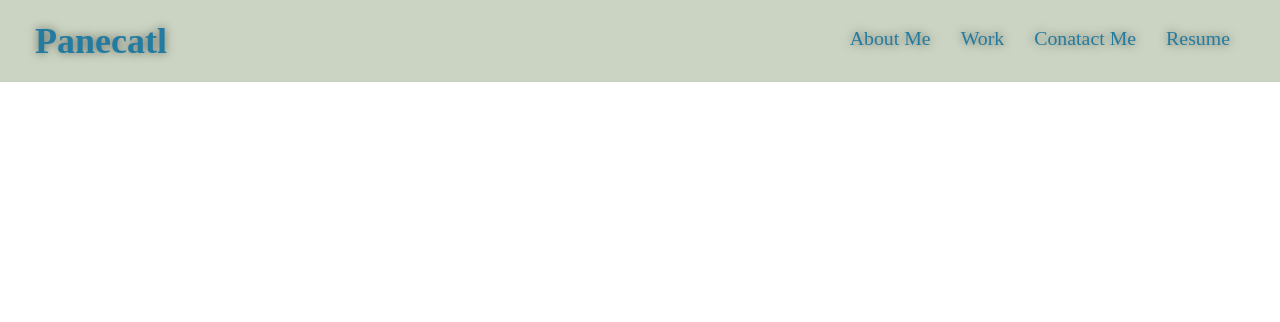
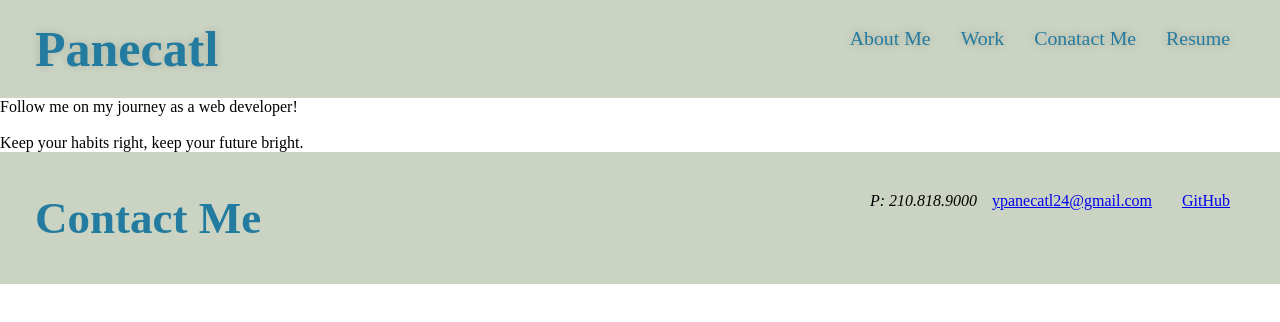
Before and after one commit to panecatl/Personal-Portfolio-, a plain HTML site: page index.html in a window 1280 px wide. Drawn offline with Linux system fonts and the light colour scheme.

Commit message:
added footer

```diff
--- a/assets/style.css
+++ b/assets/style.css
@@ -18,10 +18,10 @@ header {
 
 header h1 {
     font-weight: bold;
-    font-size: 36px;
+    font-size: 50px;
     color: var(--secondary-color);
     margin: 0;
-    text-shadow: 0 0 10px rgba(0, 0, 0, 0.5);
+    text-shadow: 0 0 10px rgba(0, 0, 0, 0.15);
 }
 
 header a {
@@ -45,5 +45,34 @@ header nav ul li a {
     padding: 10px 15px;
     font-weight: lighter;
     font-size: 1.55vw;
-    text-shadow: 0 0 10px rgba(0, 0, 0, 0.5);
+    text-shadow: 0 0 10px rgba(0, 0, 0, 0.25);
 }
+
+footer {
+    background: var(--primary-color);
+    width: 100%;
+    padding: 40px 35px;
+    display: flex;
+    justify-content: space-between;
+    flex-wrap: wrap;
+}
+
+footer h2 {
+    color: var(--secondary-color);
+    font-size: 45px;
+    margin: 0;
+}
+
+footer nav ul {
+    display: flex;
+    flex-wrap: wrap;
+    justify-content: space-between;
+    align-items: center;
+    list-style: none;
+}
+
+footer nav ul li a {
+    padding: 10px 15px;
+    font-weight: lighter;
+    font-size: 1.25vw;
+}
--- a/index.html
+++ b/index.html
@@ -32,12 +32,35 @@
             </nav>
         </header>
 
+        <section class="hero">
+            <div class="hero-cta">
+                <p>Follow me on my journey as a web developer!</p>
+                <br />
+                <p>Keep your habits right, keep your future bright.</p>
+            </div>
+        </section>
 
 
 
 
 
 
+        <footer>
+            <h2>Contact Me</h2>
+            <nav>
+                <ul>
+                    <li>
+                        <address>P: 210.818.9000 </address>
+                    </li>
+                    <li>
+                    <a href="mailto:ypanecatl24@gmail.com">ypanecatl24@gmail.com</a>
+                    </li>
+                    <li>
+                        <a href="https://github.com/panecatl">GitHub</a>
+                    </li>
+                </ul>
+            </nav>
+        </footer>
 
 
     </body>
```
